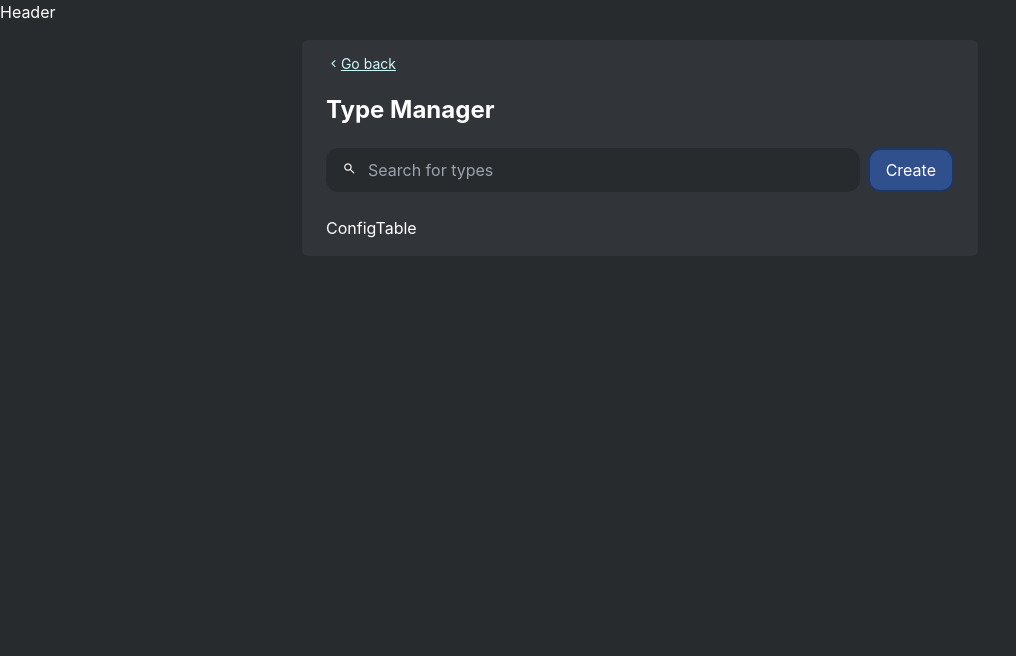
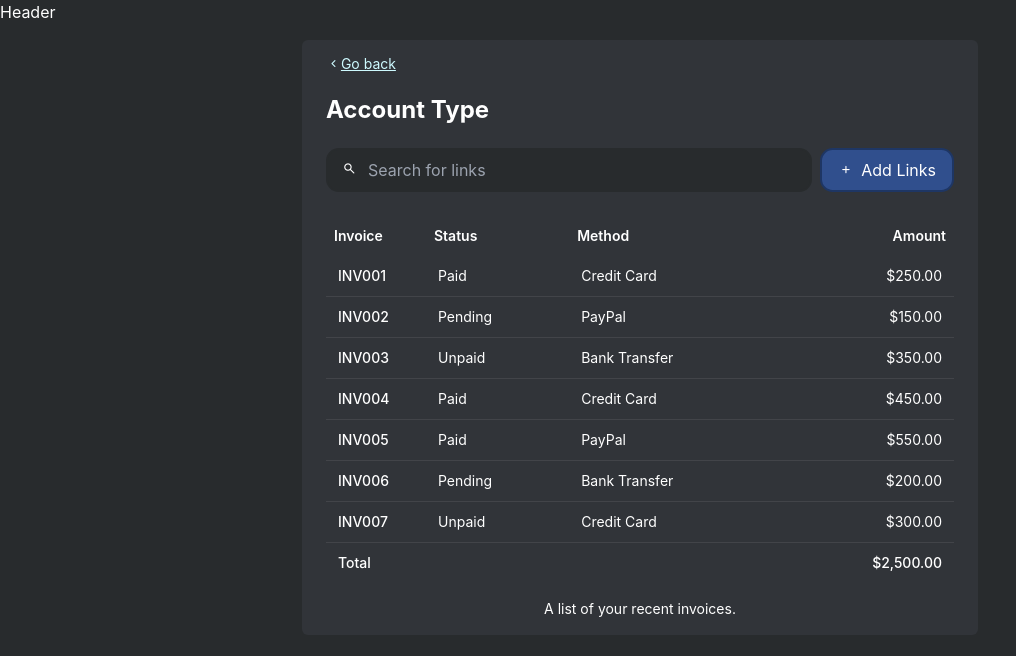
Before and after one commit to salesync-org/salesync, a React (Vite) app in the folder front-end/: page /config/field in a window 1280 px wide. Shown: the top 656 px of the page, without its empty margins (0-1016 px from the left). Built offline with nearby package versions, Linux system fonts and the light colour scheme.

Commit message:
Add and mmodify some styles of Table component

```diff
--- a/front-end/src/App.tsx
+++ b/front-end/src/App.tsx
@@ -3,7 +3,7 @@ import { Route, Routes } from 'react-router-dom';
 
 const Cheatsheet = lazy(() => import('pages/Cheatsheet/Cheatsheet'));
 const ConfigLayout = lazy(() => import('./components/layout/ConfigLayout'));
-const TypeManager = lazy(() => import('./pages/TypeManager/TypeManager'));
+const AccountType = lazy(() => import('./pages/AccountType/AccountType'));
 
 function App() {
   return (
@@ -12,9 +12,9 @@ function App() {
         <Routes>
           <Route path='/' element={<Cheatsheet />} />
           <Route path='/config' element={<ConfigLayout />}>
-            <Route path='type' element={<TypeManager />} />
-            <Route path='field' element={<TypeManager />} />
-            <Route path='link' element={<TypeManager />} />
+            <Route path='type' element={<AccountType />} />
+            <Route path='field' element={<AccountType />} />
+            <Route path='link' element={<AccountType />} />
           </Route>
         </Routes>
       </Suspense>
--- a/front-end/src/components/ui/Button/Button.tsx
+++ b/front-end/src/components/ui/Button/Button.tsx
@@ -3,6 +3,7 @@ import buttonVariants, { ButtonProps } from 'ui/Button/ButtonProps';
 
 const Button: React.FC<ButtonProps> = ({
   onClick,
+  layoutClassName,
   className,
   disabled,
   children,
@@ -13,7 +14,7 @@ const Button: React.FC<ButtonProps> = ({
   ...restProps
 }) => {
   return (
-    <div>
+    <div className={layoutClassName}>
       {showHeader && header && <p className='my-1'>{header}</p>}
       <button
         className={buttonVariants({ intent, className })}
--- a/front-end/src/components/ui/Button/ButtonProps.tsx
+++ b/front-end/src/components/ui/Button/ButtonProps.tsx
@@ -39,6 +39,7 @@ export interface ButtonProps
     VariantProps<typeof buttonVariants> {
   onClick: () => void;
   className?: string;
+  layoutClassName?: string;
   disabled?: boolean;
   children: React.ReactNode;
   header?: string;
--- a/front-end/src/components/ui/Table/ConfigTable.tsx
+++ b/front-end/src/components/ui/Table/ConfigTable.tsx
@@ -1,4 +1,89 @@
+import {
+  Table,
+  TableBody,
+  TableCaption,
+  TableCell,
+  TableFooter,
+  TableHead,
+  TableHeader,
+  TableRow
+} from 'components/ui/Table/Table';
+
+const invoices = [
+  {
+    invoice: 'INV001',
+    paymentStatus: 'Paid',
+    totalAmount: '$250.00',
+    paymentMethod: 'Credit Card'
+  },
+  {
+    invoice: 'INV002',
+    paymentStatus: 'Pending',
+    totalAmount: '$150.00',
+    paymentMethod: 'PayPal'
+  },
+  {
+    invoice: 'INV003',
+    paymentStatus: 'Unpaid',
+    totalAmount: '$350.00',
+    paymentMethod: 'Bank Transfer'
+  },
+  {
+    invoice: 'INV004',
+    paymentStatus: 'Paid',
+    totalAmount: '$450.00',
+    paymentMethod: 'Credit Card'
+  },
+  {
+    invoice: 'INV005',
+    paymentStatus: 'Paid',
+    totalAmount: '$550.00',
+    paymentMethod: 'PayPal'
+  },
+  {
+    invoice: 'INV006',
+    paymentStatus: 'Pending',
+    totalAmount: '$200.00',
+    paymentMethod: 'Bank Transfer'
+  },
+  {
+    invoice: 'INV007',
+    paymentStatus: 'Unpaid',
+    totalAmount: '$300.00',
+    paymentMethod: 'Credit Card'
+  }
+];
+
 const ConfigTable = () => {
-  return <div>ConfigTable</div>;
+  return (
+    <Table>
+      <TableCaption>A list of your recent invoices.</TableCaption>
+      <TableHeader>
+        <TableRow>
+          <TableHead className='w-[100px]'>Invoice</TableHead>
+          <TableHead>Status</TableHead>
+          <TableHead>Method</TableHead>
+          <TableHead className='text-right'>Amount</TableHead>
+        </TableRow>
+      </TableHeader>
+      <TableBody>
+        {invoices.map((invoice) => (
+          <TableRow key={invoice.invoice}>
+            <TableCell className='font-medium'>{invoice.invoice}</TableCell>
+            <TableCell>{invoice.paymentStatus}</TableCell>
+            <TableCell>{invoice.paymentMethod}</TableCell>
+            <TableCell className='text-right'>{invoice.totalAmount}</TableCell>
+          </TableRow>
+        ))}
+      </TableBody>
+      <TableFooter>
+        <TableRow>
+          <TableCell colSpan={3}>Total</TableCell>
+          <TableCell className='text-right'>$2,500.00</TableCell>
+        </TableRow>
+      </TableFooter>
+    </Table>
+  );
 };
+
 export default ConfigTable;
--- a/front-end/src/components/ui/Table/Table.tsx
+++ b/front-end/src/components/ui/Table/Table.tsx
@@ -11,7 +11,7 @@ const Table = React.forwardRef<HTMLTableElement, React.HTMLAttributes<HTMLTableE
 Table.displayName = 'Table';
 
 const TableHeader = React.forwardRef<HTMLTableSectionElement, React.HTMLAttributes<HTMLTableSectionElement>>(
-  ({ className, ...props }, ref) => <thead ref={ref} className={cn('[&_tr]:border-b', className)} {...props} />
+  ({ className, ...props }, ref) => <thead ref={ref} className={cn('[&_tr]:border-0', className)} {...props} />
 );
 TableHeader.displayName = 'TableHeader';
 
@@ -24,7 +24,14 @@ TableBody.displayName = 'TableBody';
 
 const TableFooter = React.forwardRef<HTMLTableSectionElement, React.HTMLAttributes<HTMLTableSectionElement>>(
   ({ className, ...props }, ref) => (
-    <tfoot ref={ref} className={cn('bg-muted/50 border-t font-medium [&>tr]:last:border-b-0', className)} {...props} />
+    <tfoot
+      ref={ref}
+      className={cn(
+        'bg-muted/50 border-t font-medium dark:border-t-input-stroke-dark [&>tr]:last:border-b-0 dark:[&>tr]:last:border-input-stroke-dark',
+        className
+      )}
+      {...props}
+    />
   )
 );
 TableFooter.displayName = 'TableFooter';
@@ -33,7 +40,10 @@ const TableRow = React.forwardRef<HTMLTableRowElement, React.HTMLAttributes<HTML
   ({ className, ...props }, ref) => (
     <tr
       ref={ref}
-      className={cn('hover:bg-muted/50 data-[state=selected]:bg-muted border-b transition-colors', className)}
+      className={cn(
+        'hover:bg-muted/50 data-[state=selected]:bg-muted border-b text-sm leading-4 transition-colors dark:border-b-input-stroke-dark',
+        className
+      )}
       {...props}
     />
   )
@@ -45,7 +55,7 @@ const TableHead = React.forwardRef<HTMLTableCellElement, React.ThHTMLAttributes<
     <th
       ref={ref}
       className={cn(
-        'text-muted-foreground h-10 px-2 text-left align-middle font-medium [&:has([role=checkbox])]:pr-0 [&>[role=checkbox]]:translate-y-[2px]',
+        'text-muted-foreground h-10 px-2 text-left align-middle text-sm font-semibold leading-4 [&:has([role=checkbox])]:pr-0 [&>[role=checkbox]]:translate-y-[2px]',
         className
       )}
       {...props}
@@ -58,7 +68,7 @@ const TableCell = React.forwardRef<HTMLTableCellElement, React.TdHTMLAttributes<
   ({ className, ...props }, ref) => (
     <td
       ref={ref}
-      className={cn('p-2 align-middle [&:has([role=checkbox])]:pr-0 [&>[role=checkbox]]:translate-y-[2px]', className)}
+      className={cn('p-3 align-middle [&:has([role=checkbox])]:pr-0 [&>[role=checkbox]]:translate-y-[2px]', className)}
       {...props}
     />
   )
--- /dev/null
+++ b/front-end/src/constant/constant.ts
@@ -0,0 +1,27 @@
+export const testData = [
+  {
+    link_type: 'One To Many',
+    to_type: 'Contact',
+    label_name: 'Members'
+  },
+  {
+    link_type: 'One To Many',
+    to_type: 'Lead',
+    label_name: 'Leads'
+  },
+  {
+    link_type: 'Many To One',
+    to_type: 'Account',
+    label_name: 'Parent Account'
+  },
+  {
+    link_type: 'Many To Many',
+    to_type: 'Task',
+    label_name: 'Tasks'
+  },
+  {
+    link_type: 'One To Many',
+    to_type: 'Opportunity',
+    label_name: 'Opportunities'
+  }
+];
--- a/front-end/src/pages/TypeManager/TypeManager.tsx
+++ b/front-end/src/pages/AccountType/AccountType.tsx
@@ -5,8 +5,9 @@ import TextInput from '@/components/ui/TextInput/TextInput';
 import { useState } from 'react';
 import { Link } from 'react-router-dom';
 
-const TypeManager = () => {
+const AccountType = () => {
   const [search, setSearch] = useState('');
+
   return (
     <div className='mx-auto flex w-full max-w-[676px] flex-col gap-6 rounded-md bg-panel-light px-6 py-4 dark:bg-panel-dark'>
       <div className='flex items-center text-link-text-light dark:text-link-text-dark'>
@@ -15,21 +16,23 @@ const TypeManager = () => {
           Go back
         </Link>
       </div>
-      <h1 className='text-2xl font-bold leading-7'>Type Manager</h1>
-      <div className='flex gap-2'>
+      <h1 className='text-2xl font-bold leading-7'>Account Type</h1>
+      <div className='flex flex-col gap-2 md:flex-row'>
         <TextInput
           layoutClassName='flex-grow-1 w-full'
           className='w-full'
           value={search}
+          onChange={setSearch}
           prefixIcon='search'
-          placeholder='Search for types'
+          placeholder='Search for links'
         />
-        <PrimaryButton className='' onClick={() => {}}>
-          Create
+        <PrimaryButton onClick={() => {}} layoutClassName='flex-shrink-0'>
+          <Icon name='add' />
+          <span>Add Links</span>
         </PrimaryButton>
       </div>
       <ConfigTable />
     </div>
   );
 };
-export default TypeManager;
+export default AccountType;
```
